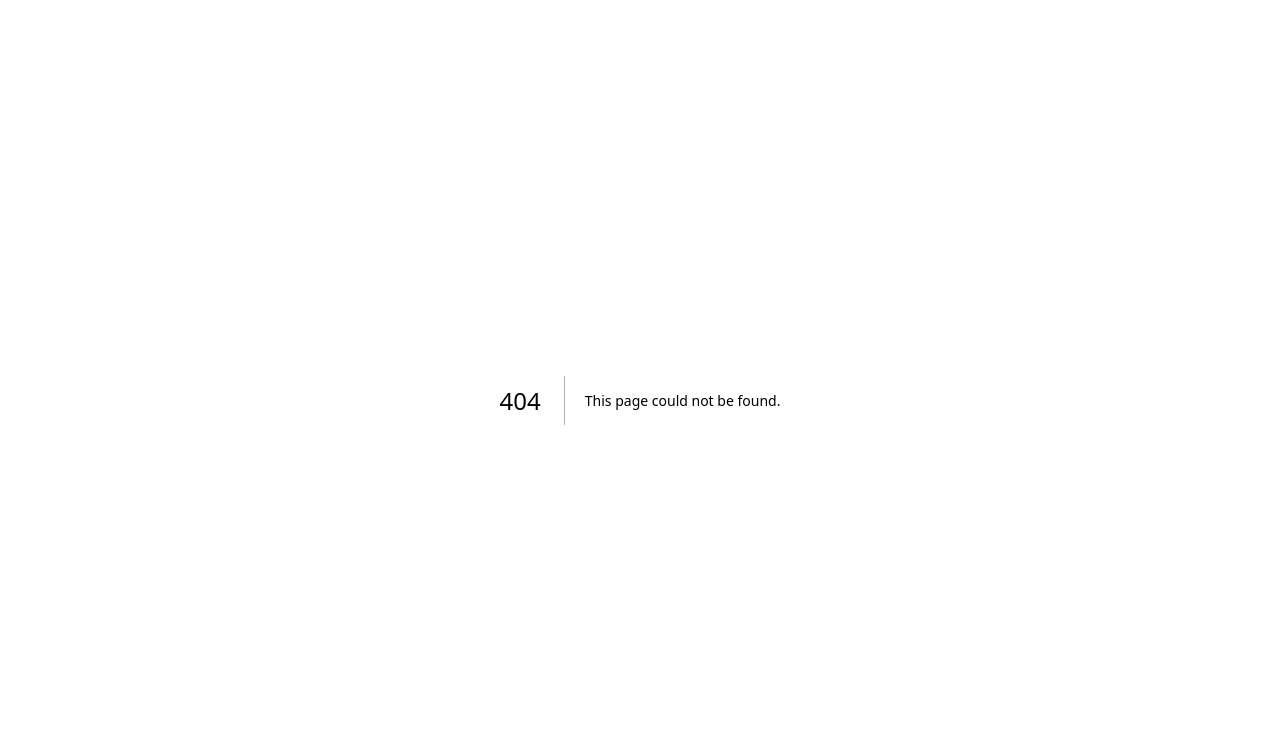
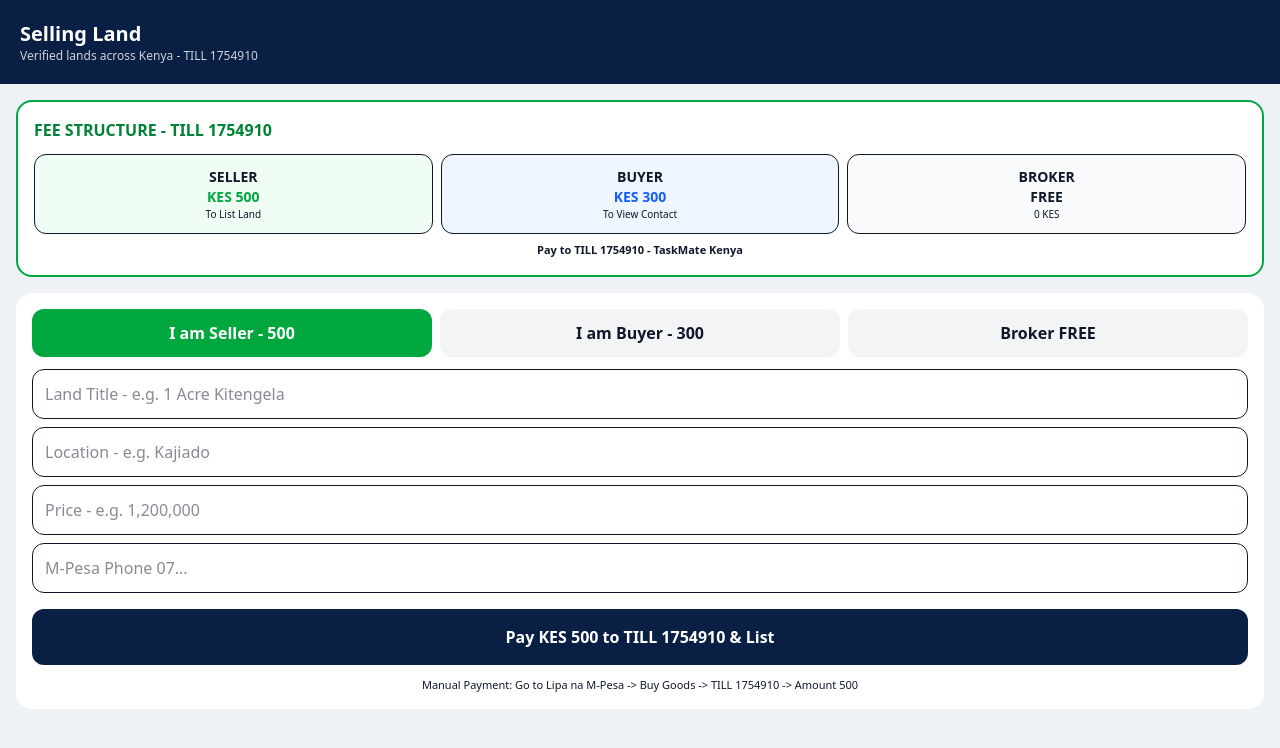
Before and after one commit to njoguemmanuel04-lgtm/taskmate, a Next.js app: page /land in a window 1280 px wide. Before the commit this address had no page. Shown: the top 748 px of the page. Built offline with nearby package versions, Linux system fonts and the light colour scheme.

Commit message:
Create page.tsx

```diff
--- /dev/null
+++ b/app/land/page.tsx
@@ -0,0 +1,80 @@
+"use client";
+import { useState } from "react";
+
+export default function SellingLand() {
+  const TILL = "1754910";
+  const SELLER_FEE = 500;
+  const BUYER_FEE = 300;
+
+  const [role, setRole] = useState<"seller"|"buyer"|"broker">("seller");
+  const [phone, setPhone] = useState("");
+  const [landTitle, setLandTitle] = useState("");
+  const [location, setLocation] = useState("");
+  const [price, setPrice] = useState("");
+  const [loading, setLoading] = useState(false);
+
+  const payFee = async () => {
+    let amount = 0;
+    if (role === "seller") amount = SELLER_FEE;
+    if (role === "buyer") amount = BUYER_FEE;
+    if (role === "broker") { alert("Brokers post FREE - No payment needed"); return; }
+
+    if (!phone) { alert("Enter M-Pesa phone"); return; }
+    setLoading(true);
+    try {
+      const res = await fetch("/api/mpesa", {
+        method: "POST",
+        headers: { "Content-Type": "application/json" },
+        body: JSON.stringify({ phone, amount, till: TILL, reason: `Land ${role} fee` })
+      });
+      const data = await res.json();
+      if (res.ok) alert(`STK Push sent to ${phone} - Pay KES ${amount} to TILL ${TILL}. Check phone and enter PIN`);
+      else alert(data.message || "Payment failed - Pay manually to TILL " + TILL);
+    } catch (e) {
+      alert(`Pay manually: TILL ${TILL} - KES ${role==="seller"?500:300}. Then upload screenshot`);
+    }
+    setLoading(false);
+  };
+
+  return (
+    <div className="min-h-screen bg-[#eef2f7] pb-24">
+      <div className="bg-[#0a1f44] text-white p-5">
+        <h1 className="font-black text-xl">Selling Land</h1>
+        <p className="text-xs opacity-80">Verified lands across Kenya - TILL {TILL}</p>
+      </div>
+
+      <div className="p-4 space-y-4">
+        {/* FEE CARD */}
+        <div className="bg-white rounded-2xl p-4 border-2 border-green-600">
+          <h3 className="font-black text-green-700">FEE STRUCTURE - TILL {TILL}</h3>
+          <div className="grid grid-cols-3 gap-2 mt-3 text-center text-sm">
+            <div className="bg-green-50 p-3 rounded-xl border"><div className="font-black">SELLER</div><div className="text-green-600 font-bold">KES 500</div><div className="text-[10px]">To List Land</div></div>
+            <div className="bg-blue-50 p-3 rounded-xl border"><div className="font-black">BUYER</div><div className="text-blue-600 font-bold">KES 300</div><div className="text-[10px]">To View Contact</div></div>
+            <div className="bg-gray-50 p-3 rounded-xl border"><div className="font-black">BROKER</div><div className="font-bold">FREE</div><div className="text-[10px]">0 KES</div></div>
+          </div>
+          <div className="text-center mt-2 text-[11px] font-bold">Pay to TILL {TILL} - TaskMate Kenya</div>
+        </div>
+
+        {/* ROLE SELECT */}
+        <div className="bg-white rounded-2xl p-4">
+          <div className="flex gap-2">
+            <button onClick={()=>setRole("seller")} className={`flex-1 p-3 rounded-xl font-bold ${role==="seller"?"bg-green-600 text-white":"bg-gray-100"}`}>I am Seller - 500</button>
+            <button onClick={()=>setRole("buyer")} className={`flex-1 p-3 rounded-xl font-bold ${role==="buyer"?"bg-blue-600 text-white":"bg-gray-100"}`}>I am Buyer - 300</button>
+            <button onClick={()=>setRole("broker")} className={`flex-1 p-3 rounded-xl font-bold ${role==="broker"?"bg-black text-white":"bg-gray-100"}`}>Broker FREE</button>
+          </div>
+
+          <input value={landTitle} onChange={e=>setLandTitle(e.target.value)} placeholder="Land Title - e.g. 1 Acre Kitengela" className="w-full mt-3 p-3 border rounded-xl" />
+          <input value={location} onChange={e=>setLocation(e.target.value)} placeholder="Location - e.g. Kajiado" className="w-full mt-2 p-3 border rounded-xl" />
+          <input value={price} onChange={e=>setPrice(e.target.value)} placeholder="Price - e.g. 1,200,000" className="w-full mt-2 p-3 border rounded-xl" />
+          <input value={phone} onChange={e=>setPhone(e.target.value)} placeholder="M-Pesa Phone 07..." className="w-full mt-2 p-3 border rounded-xl" />
+
+          <button onClick={payFee} disabled={loading} className="w-full mt-4 bg-[#0a1f44] text-white p-4 rounded-xl font-black">
+            {loading? "Sending STK..." : role==="seller"? `Pay KES 500 to TILL ${TILL} & List` : role==="buyer"? `Pay KES 300 to TILL ${TILL} & View Contacts` : "Post as Broker - FREE"}
+          </button>
+
+          <div className="text-center text-[11px] mt-3">Manual Payment: Go to Lipa na M-Pesa -&gt; Buy Goods -&gt; TILL {TILL} -&gt; Amount {role==="seller"?500:role==="buyer"?300:0}</div>
+        </div>
+      </div>
+    </div>
+  );
+}
```
